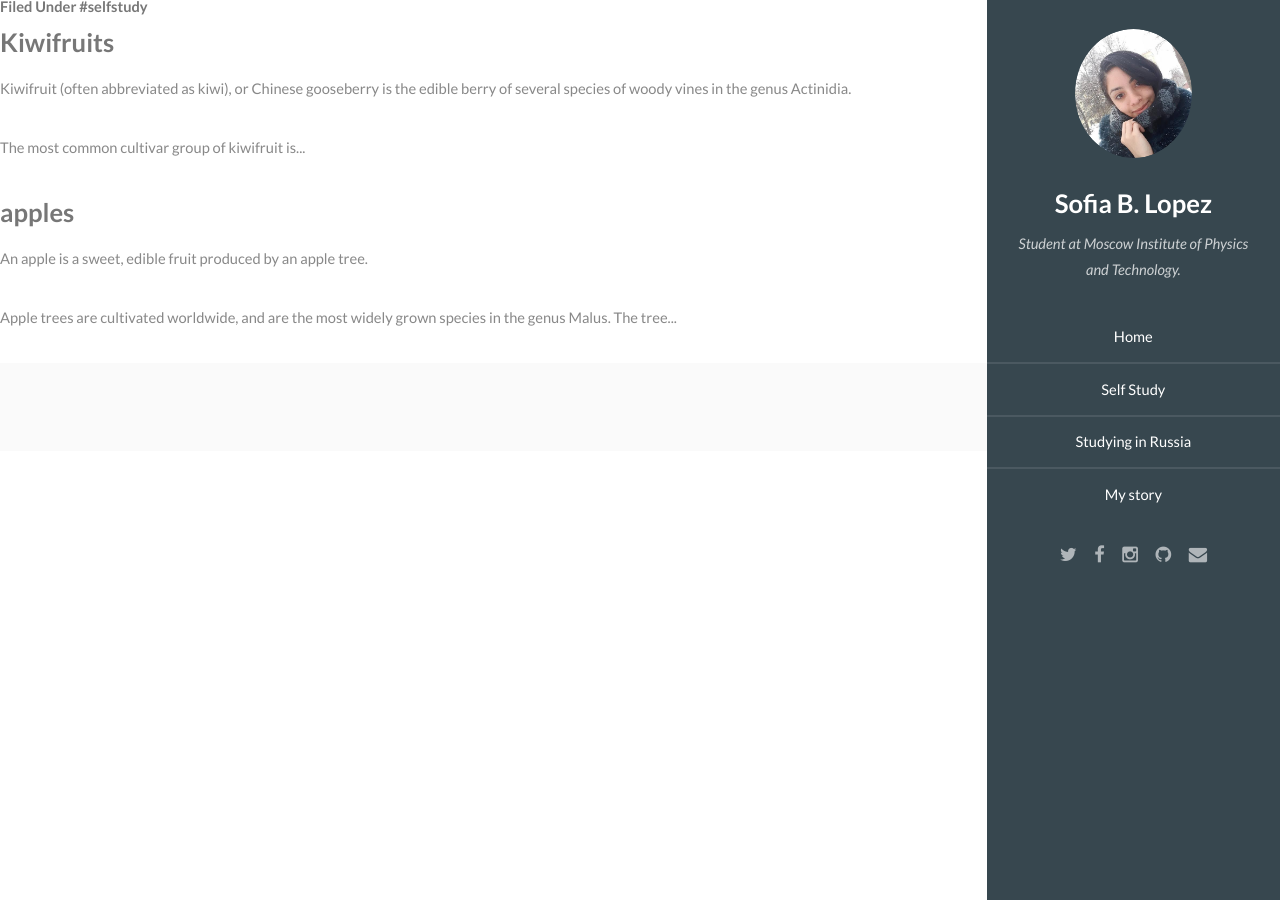
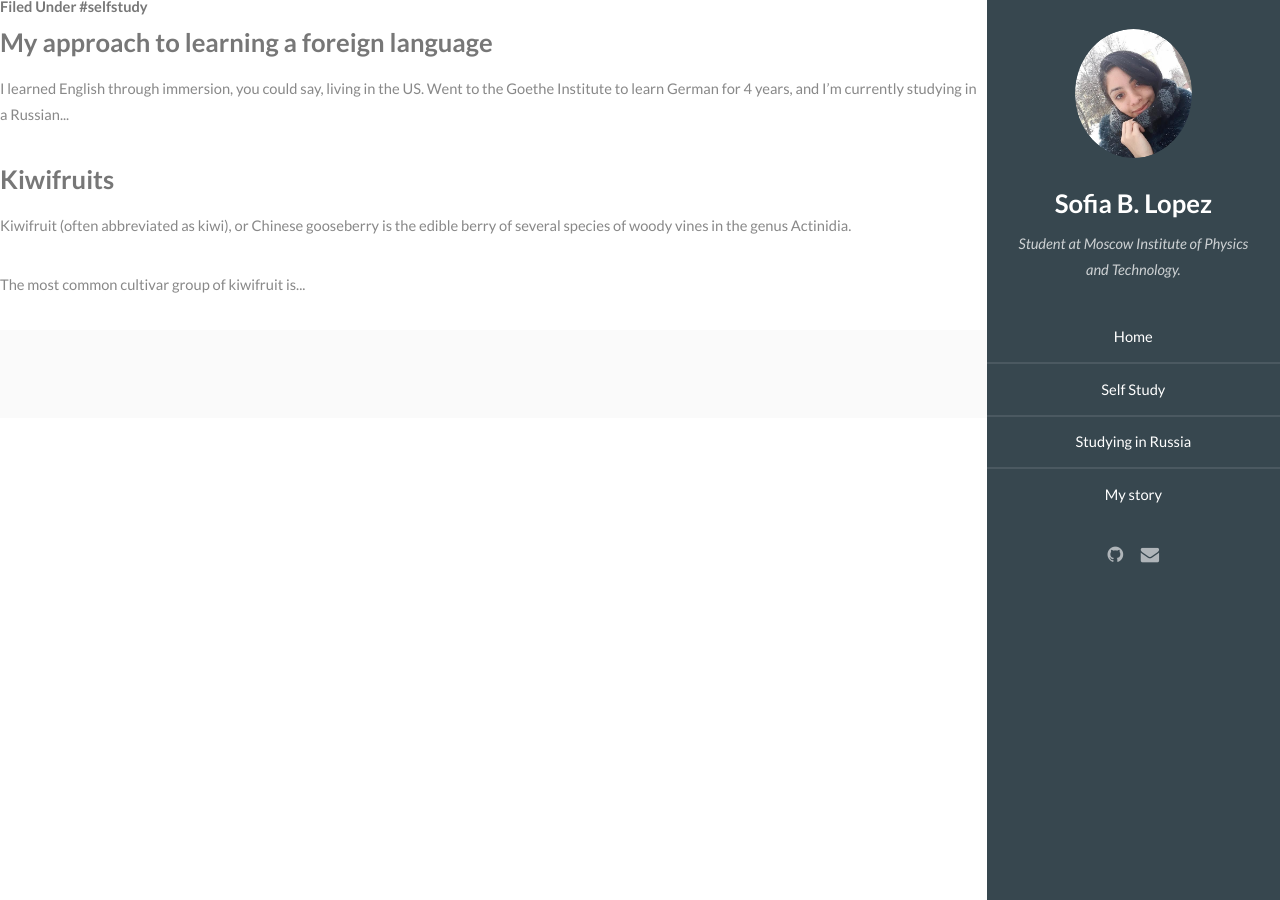
Before and after one commit to sofiabelen/sofiabelen.github.io, a Jekyll site: the page built from _category/selfstudy.md, in a window 1280 px wide. Built offline with Jekyll 4.4.1, drawn with Linux system fonts in a browser that asks for light colours.

Commit message:
Change contact icons

```diff
--- a/_data/icons.yml
+++ b/_data/icons.yml
@@ -1,9 +1,3 @@
-- name: Twitter
-  class: icon fa-twitter
-- name: Facebook
-  class: icon fa-facebook
-- name: Instagram
-  class: icon fa-instagram
 - name: Github
   class: icon fa-github
 - name: Email
--- a/_posts/2018-08-21-apples.md
+++ /dev/null
@@ -1,12 +0,0 @@
----
-layout: post
-title: apples
-category: "selfstudy"
----
-An apple is a sweet, edible fruit produced by an apple tree.
-
-Apple trees are cultivated worldwide, and are the most widely grown species in
-the genus Malus. The tree originated in Central Asia, where its wild ancestor,
-Malus sieversii, is still found today. Apples have been grown for thousands of
-years in Asia and Europe, and were brought to North America by European
-colonists.
--- /dev/null
+++ b/_posts/2019-06-25-foreignlanguages.md
@@ -0,0 +1,9 @@
+---
+layout: post
+title: My approach to learning a foreign language
+category: "selfstudy"
+---
+I learned English through immersion, you could say, living in the US. Went to the Goethe Institute to learn German for 4 years, and I'm currently studying in a Russian university, in Russian.
+
+The most important part of my foreign language routine is, without a doubt, spaced repetition.
+<
```
Also changed, not shown: _posts/2018-12-11-MyStory.md (deleted, +0 -5 lines), 7 other files.
